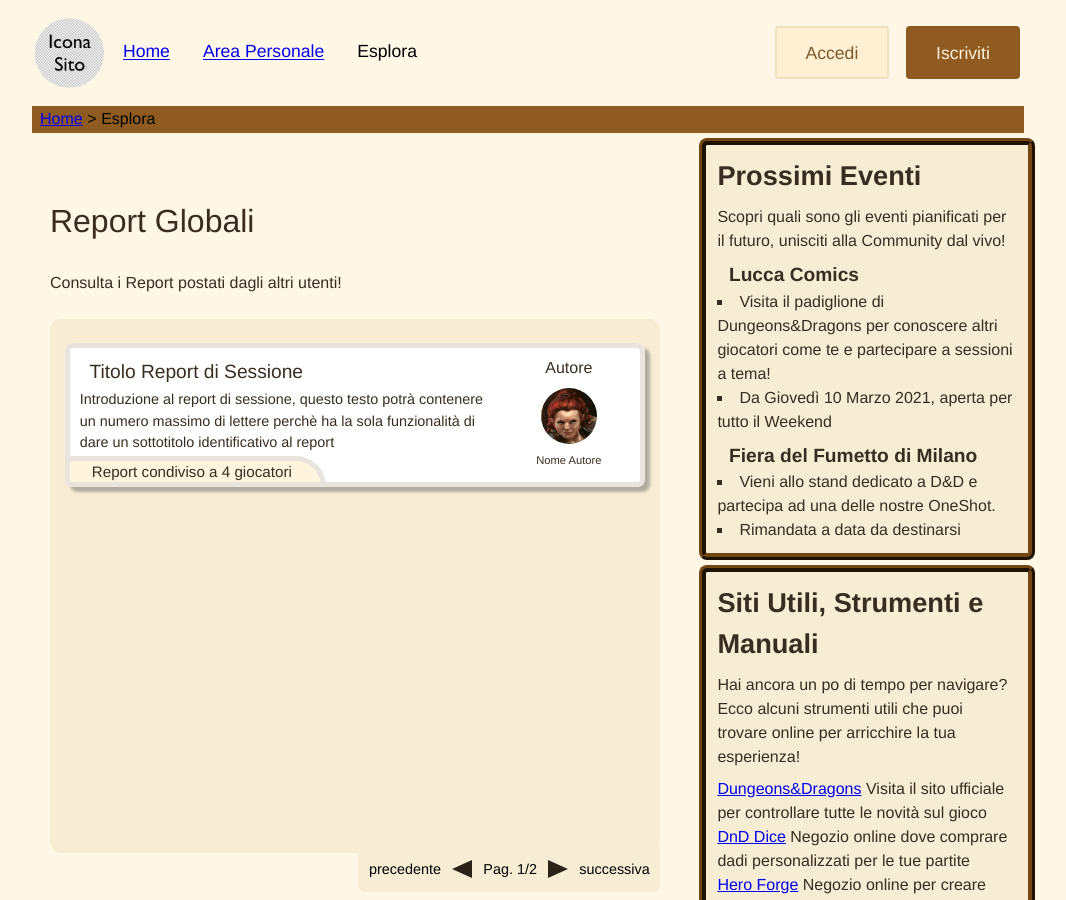
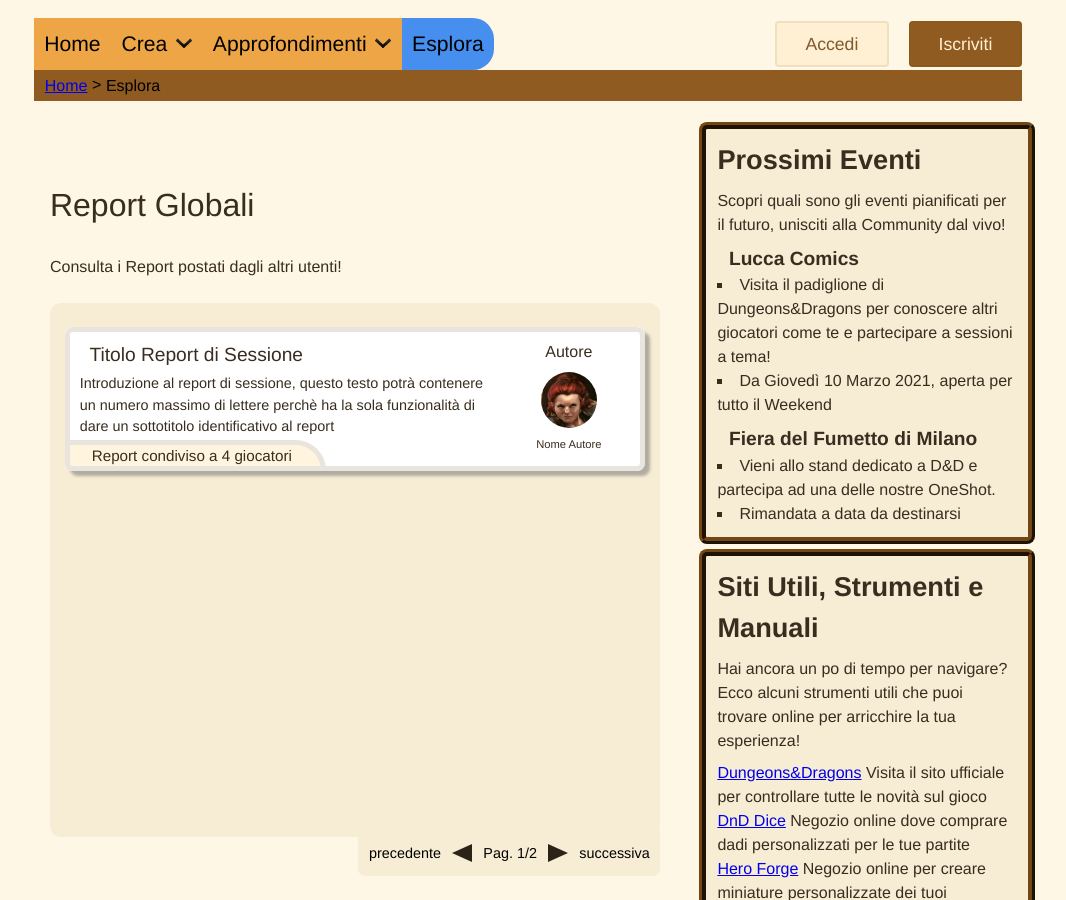
Before and after one commit to RiccardoCalcagno/ProgettoTecWeb, a PHP site: page /otherHTMLs/Esplora.html in a window 1280 px wide. Shown: the top 900 px of the page, without its empty margins (112-1178 px from the left). Run offline with PHP 8.4, Linux system fonts and the light colour scheme.

Commit message:
CSS Header + HTML header esplora

```diff
--- a/Sito/otherHTMLs/Esplora.html
+++ b/Sito/otherHTMLs/Esplora.html
@@ -26,17 +26,32 @@
 			<li><a href="">Salta alla sezione Esplora il Territorio</a></li>
 		</ul>
 
-	    <img id="logo" src="../images/IconaSito.png" alt="" />	  <!--ATTENZIONE DA COMPLETARE-->
+<!--	    <img id="logo" src="../images/IconaSito.png" alt="" />	  REMOVE-->
 
 	    <div id="access">
 	        <input id="Accesso" type="submit" value="Accedi">                 <!--ATTENZIONE DA COMPLETARE-->
 	        <input id="Iscrizione" type="submit" value="Iscriviti">
 	    </div>
-	    <ul id="menu">
-	            <li xml:lang="en" class="externalLink"><a href="../Home.html">Home</a></li>
-	            <li class="externalLink"><a href="../otherHTMLs/AreaPersonale.html">Area Personale</a></li>
-	            <!--<li class="externalLink"><a href="otherHTMLs/Mappe&Trame.html">Mappe e Trame</a></li>-->
-	            <li class="externalLink"><a id="currentLink" >Esplora</a></li>
+	    <ul id="menu" role="menubar">
+	            <li xml:lang="en" class="externalLink"><a href="../Home.html" role="menuitem">Home</a></li>
+<!--	            <li class="externalLink"><a href="AreaPersonale.html" role="menuitem">Area Personale</a></li> MOVE TO #access ?? -->
+				<li class="externalLink">
+					<a class="dropdown" role="menuitem" aria-haspopup="true" aria-expanded="false">Crea</a>
+					<ul role="menu" class="dropdown-content">
+						<li role="none"><a href="../" role="menuitem" tabindex="-1">Crea Personaggio</a></li>
+						<li role="none"><a href="../" role="menuitem" tabindex="-1">Crea Report</a></li>
+					</ul>
+				</li>
+				<li class="externalLink">
+					<a class="dropdown" role="menuitem" aria-haspopup="true" aria-expanded="false">Approfondimenti</a>
+					<ul role="menu" class="dropdown-content">
+						<li role="none"><a href="" role="menuitem" tabindex="-1" class="DeD">Dungeons & Dragons</a></li>
+						<li role="none"><a href="../" role="menuitem" tabindex="-1">Report Sessione</a></li>
+						<li role="none"><a href="../" role="menuitem" tabindex="-1">Scheda Giocatore</a></li>
+						<li role="none"><a href="../" role="menuitem" tabindex="-1">Sezione Esplora</a></li>
+					</ul>
+				</li>
+	            <li id="currentLink">Esplora</li>
 	    </ul>
 
 
--- a/Sito/style/mainStyle.css
+++ b/Sito/style/mainStyle.css
@@ -105,8 +105,9 @@ button:focus{
 
 #breadcrumb {
     background-color: #8f5b20;
-    padding: 0.1em 0.5em;
-    margin: 0 1em;
+    padding: 0.2em 0.7em;
+    margin: 1em 1.1em;
+    margin-top: 0;
     list-style: none;
 }
 
@@ -215,37 +216,93 @@ body{
 --------------------------------------- HEADER ----------------------------------------------
 ---------------------------------------------------------------------------------------------
 */
+#logo {
+    display: none;
+}
 #intestazioneSito{
-    margin: 1em 1em 1em 1em;
+    margin: 1em;
+    margin-bottom: 0;
     font-size: 1.1em;
 }
-#logo{
-    display: inline-block; vertical-align: top;
-    width:4em;
-    height:4em;
-}
-#menu{
-    display: inline-block; vertical-align: top;
-    width:18.5em;
-    padding-top: 1.2em;
+
+#menu {
+    display: flex;
+    align-items: center;
+    font-size: 1.2em;
+    list-style: none;
 }
 #menu li {
-    list-style: none;
-    display: inline;
-    padding: 0.3em 0.8em 0.3em 0.8em;
-}
-
+    display: inline-block;
+}
+#menu a {
+    text-decoration: none;
+}
+#menu a:hover {
+    background-color: #392D20;
+    color: white;
+}
+#menu > li:last-child, #menu > li:last-child a {
+    border-radius: 0 1em 1em 0;
+}
+
+#menu a {
+    display: inline-block;
+    color: black;
+    background-color: #eea546;
+    text-align: center;
+    padding: 0.5em;
+}
+
+#menu #currentLink {
+    background-color: #468fee;
+    padding: 0.5em;
+}
+
+#menu a.dropdown {
+    cursor: pointer;
+}
+
+#menu a.dropdown::after { /* background?*/
+    content: url('../images/down_arrow.png');
+    padding-left: 0.4em;
+}
+
+#menu li ul.dropdown-content {
+    display: none;
+    position: absolute;
+    min-width: 0em;
+    box-shadow: 0px 8px 16px 0px rgba(0,0,0,0.5); /* fix em?*/
+    z-index: 1;
+}
+
+#menu ul.dropdown-content li {
+    display: block;
+}
+
+#menu ul.dropdown-content li a {
+    width: 100%;
+    text-align: left;
+    padding: 0.3em;
+}
+
+#menu ul.dropdown-content li:not(:first-child) a {
+    border-top: 1px solid black;
+}
+
+#menu li:hover .dropdown-content {
+    display: block;
+}
 
 #access {
     float: right;
-    padding-top: 0.5em;
+    height: 3em;
     width: calc(9% + 9em);
     margin: auto;
 }
 #access input {
     width:46%;
-    margin: auto;
-    height: 3em;
+    margin-top: 0.2em;
+    height: 2.6em;
     box-shadow: inset 0 0 0 2px rgba(117, 80, 0, 0.1);
     border: none;
     border-radius: 4px;
@@ -256,17 +313,17 @@ body{
 #access #Accesso{
     background-color:#FFF0D4;
     color: #7F582C;
-    margin-right: 5%;
-}
-#Iscrizione{
+    margin-right: 6%;
+}
+#access #Iscrizione{
     background-color: #8f5b20;
     color: #FFF0D4;
 }
-#Iscrizione:hover{
+#access #Iscrizione:hover{
     background-color: #a36a28;
     box-shadow: inset 0 0 0 2px rgba(150, 91, 2, 0.637);
 }
-#Iscrizione:active{
+#access #Iscrizione:active{
     background-color: rgba(163, 106, 40, 0.644);
     box-shadow: inset 0 0 0 2px rgba(117, 80, 0, 0.397);
 }
```
